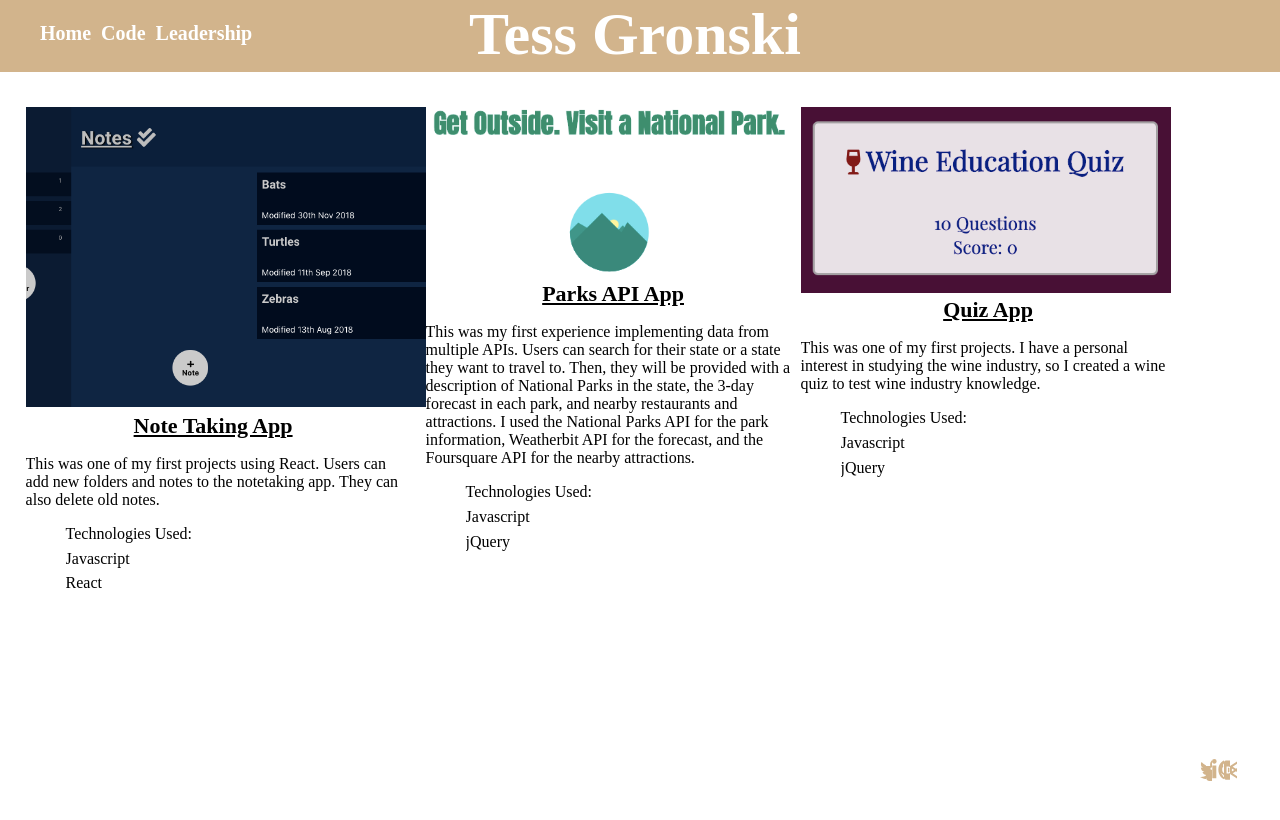
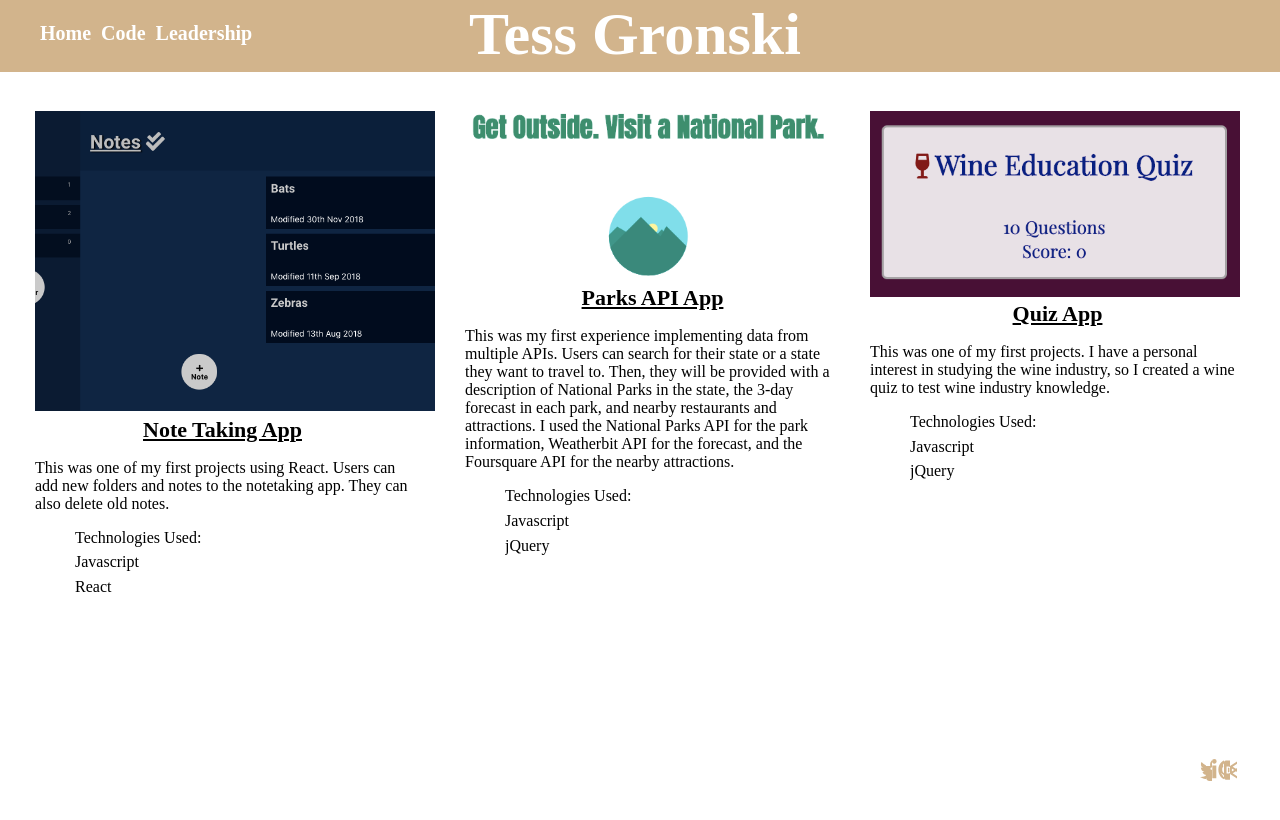
Before and after one commit to tgronski/react-portfolio, a React (Create React App) app: page /code in a window 1280 px wide. Shown: the top 820 px of the page. Built offline with nearby package versions, Linux system fonts and the light colour scheme.

Commit message:
Edit nav bar, edit main styling

```diff
--- a/src/App/App.css
+++ b/src/App/App.css
@@ -9,9 +9,7 @@ h2{
 }
 
 main{
-    height: 100vh;
-    margin-left: 2%;
-    margin-right: 2%;
+
     overflow-x: scroll;
     overflow-y: hidden;
     top: 10%;
--- a/src/Code/Code.css
+++ b/src/Code/Code.css
@@ -3,7 +3,7 @@
    display: grid;
    grid-template-rows: auto auto auto;
    grid-template-columns: auto auto auto;
-
+   grid-gap: 30px;
 }
 .winephoto{
 width: 370px;
@@ -20,6 +20,7 @@ height: auto;
 .project1{
     grid-row: 1;
     grid-column: 3;
+
 }
 .title{
     color:black;
@@ -49,9 +50,11 @@ height: auto;
 }
 .projectPage{
     margin-top: 3%;
-     display: flex;
-    /* justify-content: center;
+    display: flex;
+    justify-content: center;
     align-content: center;
-    width: 100%;  */
+    width: 100%;
+    position: fixed;
+    left: 0
 
 }
--- a/src/Nav/Nav.js
+++ b/src/Nav/Nav.js
@@ -28,7 +28,7 @@ export default class Nav extends Component{
                     <ul className='mainNav'>
                     <li ><Link className='routerLink' to= '/home' ><h2 className='a'>Home</h2></Link> </li>
                         <li ><Link className='routerLink' to='/code' ><h2 className='a' >Code</h2></Link></li>
-                        <li><Link className='routerLink'  to='/leadership' onMouseOver={this.handleLead} ><h2 className='a' >Leadership</h2> </Link>
+                        <li><Link className='routerLink'  to='/leadership' onMouseEnter={this.handleLead} ><h2 className='a' >Leadership</h2> </Link>
                         {
                                         this.state.showLead
                                     ?(
```
